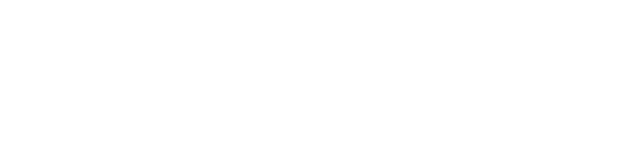
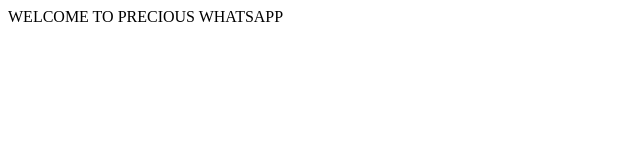
Before and after one commit to preciousken/WhatsApp-clone, a plain HTML site: page index.html in a window 1280 px wide. Shown: the whole page, without its empty margins (0-640 px from the left). Drawn offline with Linux system fonts and the light colour scheme.

Commit message:
started work

```diff
--- a/index.html
+++ b/index.html
@@ -10,7 +10,7 @@
 </head>
 <body>
 
-
+WELCOME TO PRECIOUS WHATSAPP
 
     <!-- custom script-->
      <script src="js/app.js"></script>
```
